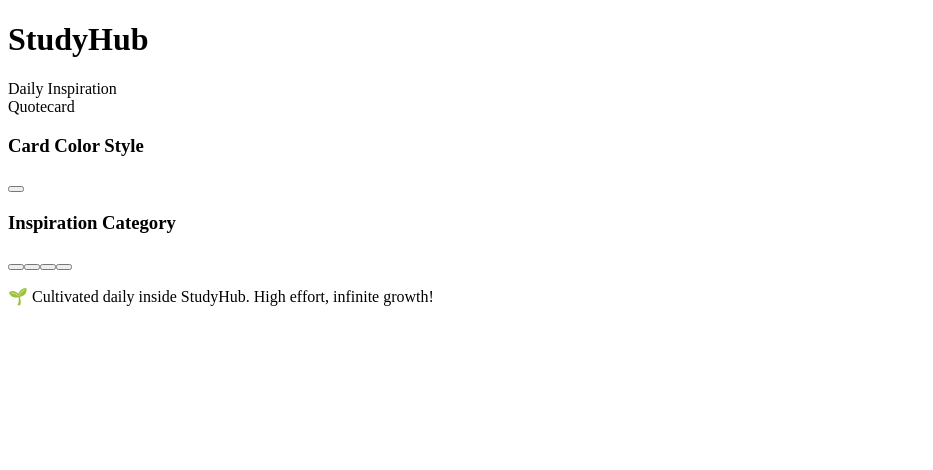
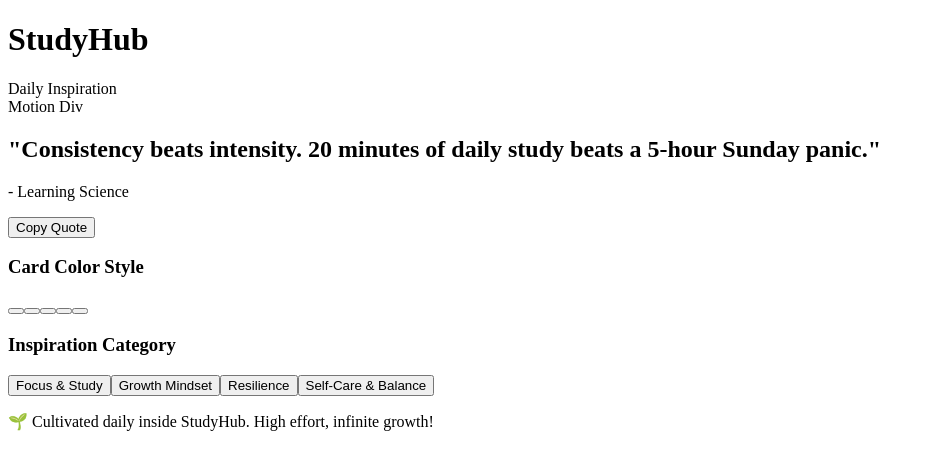
Before and after one commit to rake-sh129/student-productivity-hub, a React (Vite) app: page / in a window 1280 px wide. Shown: the top 470 px of the page, without its empty margins (0-933 px from the left). Built offline with nearby package versions, Linux system fonts and the light colour scheme.

Commit message:
Quotes day 2

```diff
--- a/src/components/quotes/QUOTESDATA.js
+++ b/src/components/quotes/QUOTESDATA.js
@@ -171,7 +171,44 @@
 
 const THEMES = [
     {
-        id: "theme-sunshine"
+        id: "theme-sunshine",
+        name: "Sunshine Yellow",
+        bgClass: "bg-[#FFF275]",
+        borderColor: "border-black",
+        shadowColor: "rgba(255,74,28,1)",
+        pattern: "dots"
+    },
+    {
+      id: "theme-lilac",
+      name: "Lilac Pop",
+      bgClass: "bg-[#D8B4FE]",
+      borderColor: "border-black",
+      shadowColor: "rgba(0,0,0,1)",
+      pattern: "stars"
+    },
+    {
+      id: "theme-mint",
+      name: "Minty Teal",
+      bgClass: "bg-[#4ECDC4]",
+      borderColor: "border-black",
+      shadowColor: "rgba(255,230,109,1)",
+      pattern: "grid"
+    },
+    {
+      id: "theme-sunset",
+      name: "Peach Blush",
+      bgClass: "bg-[#FF8B94]",
+      borderColor: "border-black",
+      shadowColor: "rgba(0,209,255,1)",
+      pattern: "plain"
+    },
+    {
+      id: "theme-blueberry",
+      name: "Blue Bubble",
+      bgClass: "bg-[#00D1FF]",
+      borderColor: "border-black",
+      shadowColor: "rgba(255,74,28,1)",
+      pattern: "spiral"
     }
 ]
 
--- a/src/components/quotes/Quotes.jsx
+++ b/src/components/quotes/Quotes.jsx
@@ -1,18 +1,46 @@
-import React, { useState } from 'react'
+import React, { useMemo, useState } from 'react'
 import { CURATED_QUOTES, THEMES} from './QUOTESDATA';
+import {Copy, Sparkles, Paintbrush, Check} from "lucide-react";
 
 const Quotes = () => {
+    const currentDailyIndex = useMemo(()=> {
+        const now = new Date();
+        const dateStr = `${now.getFullYear()}-${now.getMonth() + 1}-${now.getDate()}`;
+        let hash = 0;
+        for (let i = 0; i < dateStr.length; i++){
+            hash = dateStr.charCodeAt(i) + ((hash << 5) - hash);
+        }
+        return Math.abs(hash) % CURATED_QUOTES.length;
+    }, [])
 
-    // const [activeQuoteIndex, setActiveQuoteIndex] = useState(currentDailyIndex);
+    const [activeQuoteIndex, setActiveQuoteIndex] = useState(currentDailyIndex);
     const [isPreviewMode, setIsPreviewMode] = useState(false);
     const [activeTheme, setActiveTheme]= useState([0]);
     const [isCopied, setIsCopied] = useState(false);
 
+    const formattedCurrentDate = useMemo(()=>{
+        const options = {weekday: "long", month: "long", day: "numeric" };
+        return new Date().toLocaleDateString("en-US", options);
+    }, [])
 
-    function QuoteCard({quote, theme, isCopied, onCopy, isPreviewMode, onResetToDaily}){
+    const activeQuote = CURATED_QUOTES[activeQuoteIndex];
 
+    const handleCopy = async ()=>{
+        try{
+            const formattedText = `"${activeQuote.text}" — ${activeQuote.author} (${activeQuote.category})`;
+            await navigator.clipboard.writeText(formattedText);
+            setIsCopied(true);
+            setTimeout(()=> setIsCopied(false), 2000);
+        } catch{
+            console.error("Failed to copy text:", err);
+        }
+    }
 
+    const resetToDaily = ()=>{
+        setActiveQuoteIndex(currentDailyIndex);
+        setIsPreviewMode(false);
     }
+
   return (
     <div>
        <div>
@@ -32,7 +60,14 @@
           </header>
 
           <main>
-            Quotecard
+            <QuoteCard
+            quote = {activeQuote}
+            theme={activeTheme}
+            isCopied={isCopied}
+            onCopy={handleCopy}
+            isPreviewMode={isPreviewMode}
+            onResetToDaily={resetToDaily}
+            ></QuoteCard>
 
             <div>
                 <div>
@@ -43,8 +78,15 @@
                     <div>
                     {
                         THEMES.map((t) => {
+                            const isSelected = activeTheme.id === t.id;
                             return(
-                                <button></button>
+                                <button key={t.id} onClick={()=> setActiveTheme(t)} title={t.name}
+                                >
+                                    {
+                                        isSelected && (
+                                            <span>Check</span>
+                                        )}
+                                </button>
                             )
                         })
                     }
@@ -60,8 +102,16 @@
                         <div>
                             {
                                 ["Focus & Study", "Growth Mindset", "Resilience", "Self-Care & Balance"].map((cat) =>{
+                                    const isSelected = activeQuote.category === cat;
                                     return (
-                                        <button></button>
+                                        <button key={cat} onClick={()=>{
+                                            const idx = CURATED_QUOTES.findIndex((q) => q.category === cat);
+                                            if(idx !== -1){
+                                                setActiveQuoteIndex(idx);
+                                                setIsPreviewMode(true);
+                                            }
+                                        }}
+                                        > {cat}</button>
                                     )
                                 })
                             }
@@ -79,4 +129,55 @@
   )
 }
 
+function QuoteCard({quote, theme, isCopied, onCopy, isPreviewMode, onResetToDaily}){
+    return (
+        <div>Motion Div
+            <div></div>
+
+            <div id="main-quote-card">
+
+            </div>
+
+            <div>
+                <div></div>
+            </div>
+
+            <div>
+                <div>
+                    <span></span>
+                </div>
+
+                <div>
+                    {
+                        isPreviewMode && (
+                            <span>Previewing</span>
+                        )
+                    }
+                </div>
+            </div>
+
+            <div>
+                <h2>"{quote.text}"</h2>
+                <p>- {quote.author}</p>
+            </div>
+
+            <div>
+                <div>
+                    <button>
+                        {isCopied? "Copied": "Copy Quote"}
+                    </button>
+                </div>
+
+                <div>
+                    {
+                        isPreviewMode && (
+                            <button>Today's Quote</button>
+                        )
+                    }
+                </div>
+            </div>
+        </div>
+    )
+}
+
 export default Quotes
```
